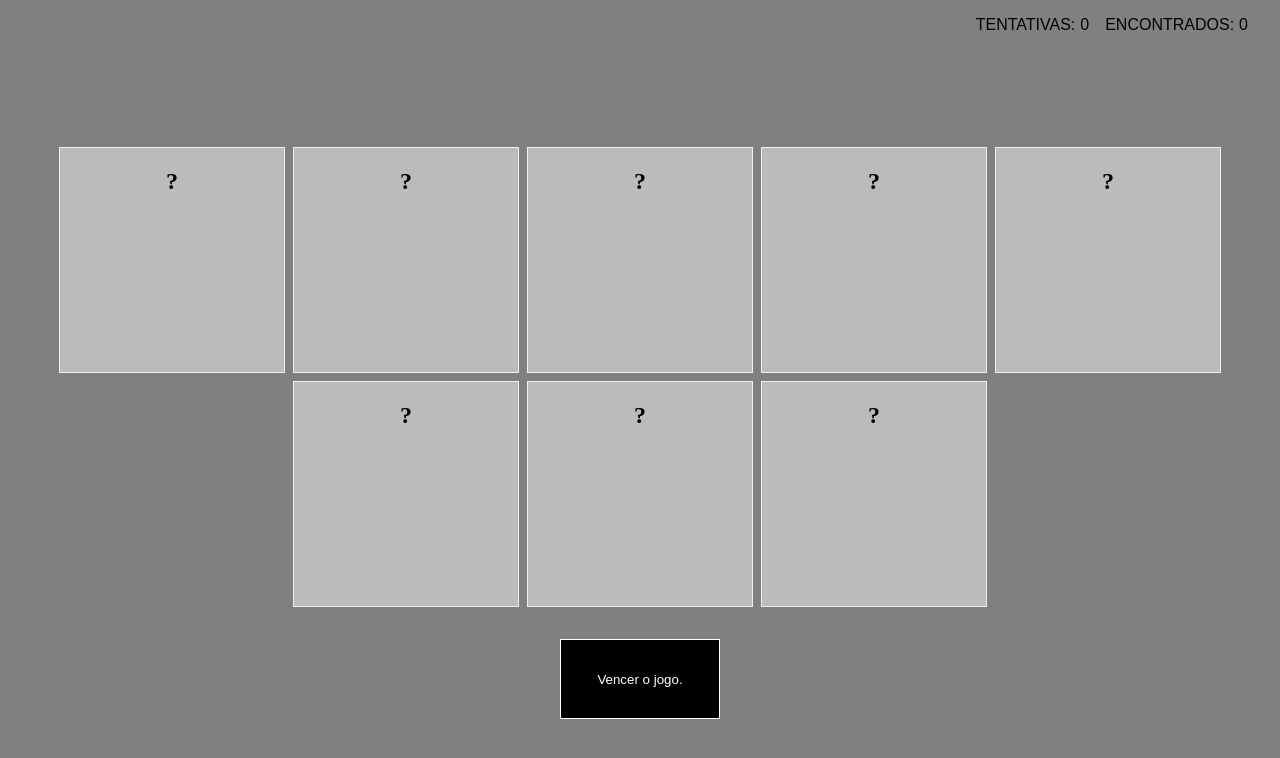
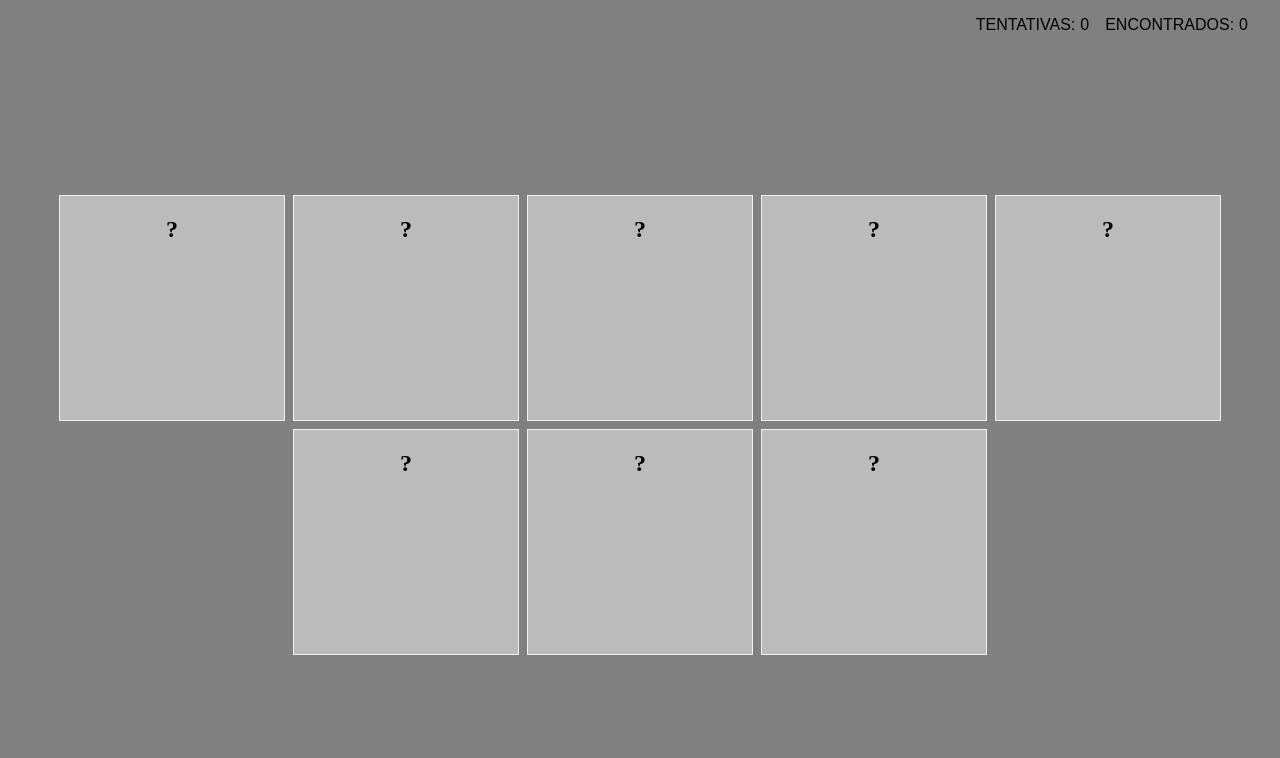
Before and after one commit to mathrews/projeto-funpro2, a plain HTML site: page src/grid.html in a window 1280 px wide. Drawn offline with Linux system fonts and the light colour scheme.

Commit message:
Adicionada lógica de vencer o jogo.

```diff
--- a/src/grid.html
+++ b/src/grid.html
@@ -22,8 +22,6 @@
 
     <section class="card-wrapper">
       <div class="card-container"></div>
-
-      <button id="button-win" onClick="toggleWin()">Vencer o jogo.</button>
     </section>
 
     <div class="victory-modal-hidden">
--- a/src/scripts/grid.js
+++ b/src/scripts/grid.js
@@ -2,6 +2,15 @@ const popups = document.querySelectorAll(".victory-modal-hidden");
 const cardContainer = document.querySelector(".card-container");
 const attempts = document.querySelector("#attempts[name='attempts']");
 const found = document.querySelector("#found[name='found']");
+
+
+let flippedCards = 0;
+
+let targets = [];
+
+function getRandomInt(max) {
+  return Math.floor(Math.random() * max);
+}
 
 let cards = [
   { id: 0, img: "assets/socrates.jpg", idEqual: 7 },
@@ -14,19 +23,12 @@ let cards = [
   { id: 7, img: "assets/socrates.jpg", idEqual: 0 },
 ];
 
-let flippedCards = 0;
-
-let targets = [];
-
-function getRandomInt(max) {
-  return Math.floor(Math.random() * max);
-}
-
-window.onload = function () {
-  for (let i = 0; i < 10; i++) {
-    cardId = getRandomInt(cards.length);
-    let e = cards[cardId];
-    cards.splice(cardId, 1);
+function setupCards() {
+  let cards_copy = cards.slice();
+  for (let i = 0; i < cards.length; i++) {
+    cardId = getRandomInt(cards_copy.length);
+    let e = cards_copy[cardId];
+    cards_copy.splice(cardId, 1);
 
     cardContainer.innerHTML += `
 			<div class="flip-card" onClick="flipCard(${e.id})">
@@ -44,13 +46,20 @@ window.onload = function () {
     attempts.value = 0;
     found.value = 0;
   }
+}
+
+window.onload = function () {
+  setupCards();
 };
 
-function toggleWin() {
+function winGame() {
   if (popups.length > 0) {
     popups[0].id = "victory-modal";
     popups[0].className = "";
   }
+
+  cardContainer.innerHTML = '';
+  setupCards();
 }
 
 function restartGame() {
@@ -85,6 +94,10 @@ function flipCard(num) {
         if (targets[0].dataset.idequal == targets[1].dataset.id) {
           console.log("Par correto!");
           found.value++
+
+          if (found.value == cards.length / 2) {
+            winGame();
+          }
         } else {
           turnDownWrongCards(targets);
           console.log("Par errado!");
```
